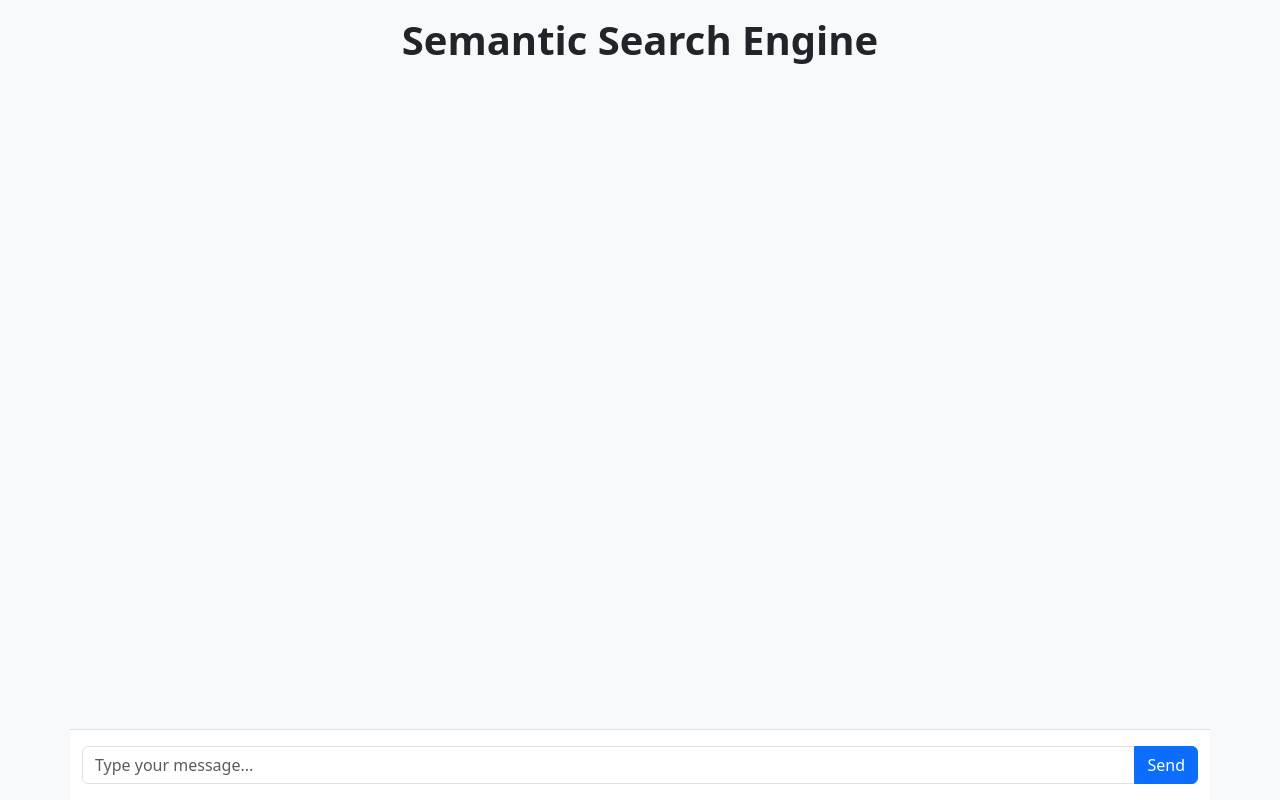
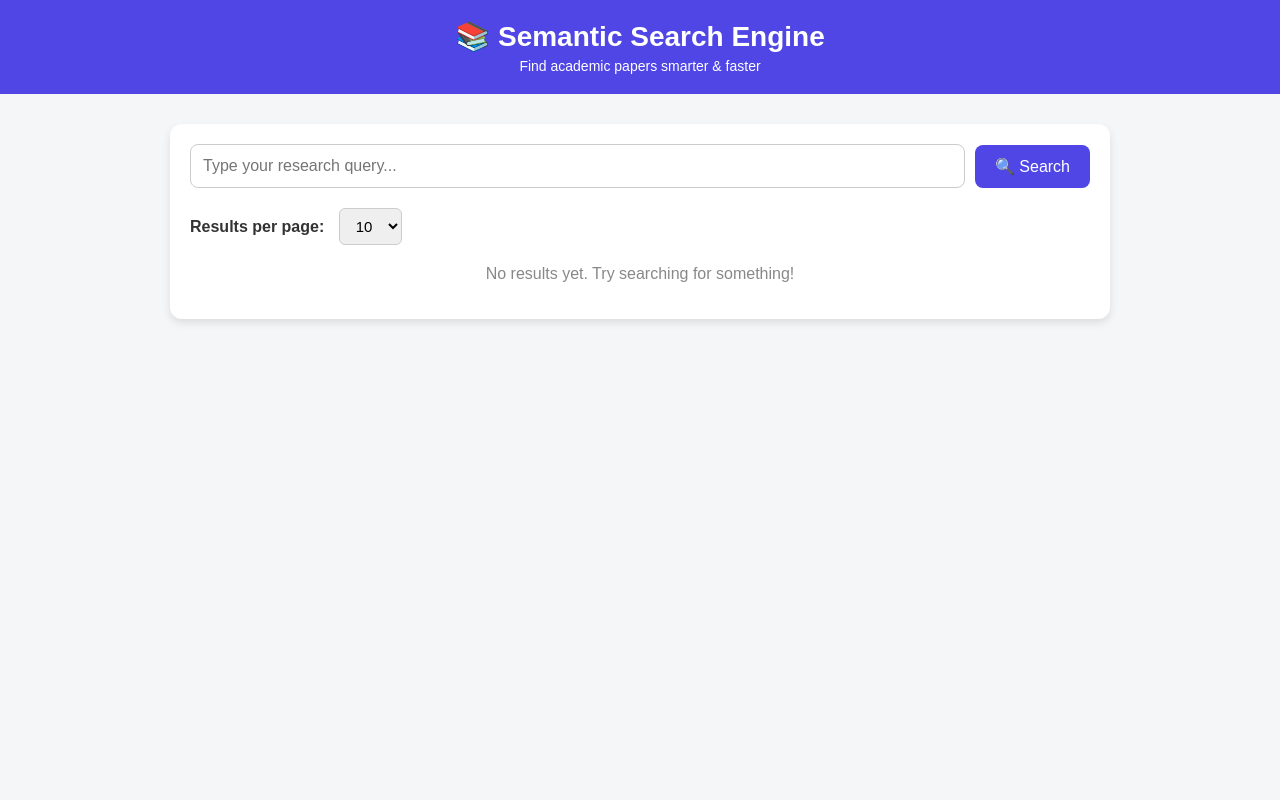
Before and after one commit to jacobm3642/search-data309, a Flask app: page / in a window 1280 px wide. Run offline with Flask 3, Linux system fonts and the light colour scheme.

Commit message:
refresh the UI and adding mock data for testing

```diff
--- a/static/js/script.js
+++ b/static/js/script.js
@@ -1,102 +1,65 @@
-$(document).ready(function () {
+document.addEventListener("DOMContentLoaded", function () {
+    const queryInput = document.getElementById("query");
+    const sendBtn = document.getElementById("sendBtn");
+    const topkSelect = document.getElementById("topk");
+    const resultsDiv = document.getElementById("results");
 
-    // Add a chat bubble to the UI
-    function addMessage(text, sender = 'user') {
-        const bubble = $('<div>')
-            .addClass(`p-2 my-2 rounded ${sender === 'user' ? 'bg-primary text-white text-end' : 'bg-secondary text-white text-start'}`)
-            .text(text);
+    function displayResults(results) {
+        resultsDiv.innerHTML = "";
 
-        const row = $('<div>').addClass('row').append(bubble);
-        $('#chat-container').append(row);
-
-        $('#chat-container').scrollTop($('#chat-container')[0].scrollHeight);
+        if (!results.length) {
+            resultsDiv.innerHTML = "<p style='color:#888;text-align:center;'>No results found.</p>";
+            return;
         }
 
-    // Display search results returned from backend
-    function displayResults(results) {
         results.forEach(item => {
-            let resultCard = `
-                <div class="card my-2">
-                    <div class="card-body">
-                        <h5 class="card-title">${item.title || "Untitled"}</h5>
-                        <h6 class="card-subtitle mb-2 text-muted">
-                            ${item.author || "Unknown author"} • ${item.year || "N/A"}
-                        </h6>
-                        <p class="card-text">${item.abstract || "No abstract available."}</p>
-                        <span class="badge bg-info text-dark">
-                            Similarity: ${item.similarity ?? "N/A"}
+            const card = document.createElement("div");
+            card.style.cssText = "background:#fff; border-radius:10px; box-shadow:0 2px 6px rgba(0,0,0,0.1); padding:15px; margin-bottom:15px;";
+
+            card.innerHTML = `
+                <h3 style="margin:0; color:#4f46e5;">${item.title}</h3>
+                <p style="margin:5px 0; font-size:14px; color:#555;">
+                    ${item.author} • ${item.year}
+                </p>
+                <p style="margin:10px 0; font-size:15px;">${item.abstract}</p>
+                <span style="display:inline-block; padding:5px 10px; background:#e0e7ff; color:#1e3a8a; border-radius:6px; font-size:13px;">
+                    Similarity: ${item.similarity !== null ? item.similarity.toFixed(3) : "N/A"}
                 </span>
-                    </div>
-                </div>
             `;
-            $('#chat-container').append(resultCard);
+            resultsDiv.appendChild(card);
         });
-
-        // Auto-scroll to bottom
-        $('#chat-container').scrollTop($('#chat-container')[0].scrollHeight);
     }
 
-    // Handle Send button / Enter key
-    $('#search-form').submit(function (event) {
-        event.preventDefault();
+    function sendQuery() {
+        const queryText = queryInput.value.trim();
+        const topk = parseInt(topkSelect.value, 10);
 
-        const input = $('#user-input');
-        const message = input.val().trim();
-        if (message === '') return;
+        if (queryText === "") return;
 
-        // Add user message to chat
-        addMessage(message, 'user');
-        input.val('');
+        resultsDiv.innerHTML = "<p style='color:#666;text-align:center;'>Searching...</p>";
 
-        // === MOCK DATA FOR TESTING ===
-        const dummyResults = [
-            {
-                title: "Understanding AI",
-                author: "Alice Smith",
-                year: 2021,
-                abstract: "An overview of artificial intelligence concepts and methods.",
-                similarity: 0.95
-            },
-            {
-                title: "Deep Learning in Practice",
-                author: "Bob Johnson",
-                year: 2022,
-                abstract: "Practical applications of deep learning in real-world scenarios.",
-                similarity: 0.92
-            },
-            {
-                title: "Natural Language Processing Basics",
-                author: "Carol Lee",
-                year: 2020,
-                abstract: "Introduction to NLP techniques for text analysis.",
-                similarity: 0.89
+        fetch("/search", {
+            method: "POST",
+            headers: { "Content-Type": "application/json" },
+            body: JSON.stringify({ query: queryText, topk: topk })
+        })
+            .then(response => response.json())
+            .then(data => {
+                if (data.error) {
+                    resultsDiv.innerHTML = `<p style='color:red;text-align:center;'>${data.error}</p>`;
+                } else {
+                    displayResults(data.results || []);
                 }
-        ];
+            })
+            .catch(() => {
+                resultsDiv.innerHTML = "<p style='color:red;text-align:center;'>Server error. Please try again.</p>";
+            });
+    }
 
-        // Display mock results instead of calling backend
-        displayResults(dummyResults);
-
-        // === END MOCK DATA ===
+    sendBtn.addEventListener("click", sendQuery);
+    queryInput.addEventListener("keypress", function (e) {
+        if (e.key === "Enter") {
+            sendQuery();
+        }
     });
-
 });
-
-//         // Create JSON payload for backend
-//         const jsonData = { query: message };
-
-//         // Send JSON to Flask endpoint
-//         $.ajax({
-//             url: "/search",
-//             type: "POST",
-//             contentType: "application/json",
-//             data: JSON.stringify(jsonData),
-//             success: function (response) {
-//                 displayResults(response.results || []);
-//             },
-//             error: function () {
-//                 addMessage("Error communicating with server.", 'system');
-//             }
-//         });
-//     });
-
-// });
--- a/templates/chat.html
+++ b/templates/chat.html
@@ -1,38 +1,48 @@
 <!DOCTYPE html>
 <html lang="en">
 <head>
-    <meta charset="UTF-8">
-    <title>Semantic Search Engine</title>
+  <meta charset="UTF-8">
+  <title>Semantic Search Engine</title>
+</head>
+<body style="margin:0; font-family:Arial, sans-serif; background:#f4f6f8; color:#333;">
 
-    <!-- Bootstrap CSS -->
-    <link href="https://cdn.jsdelivr.net/npm/bootstrap@5.3.2/dist/css/bootstrap.min.css" rel="stylesheet">
-    <!-- jQuery -->
-    <script src="https://code.jquery.com/jquery-3.7.1.min.js"></script>
+  <!-- Header -->
+  <div style="background:#4f46e5; padding:20px; text-align:center; color:white;">
+    <h1 style="margin:0; font-size:28px;">📚 Semantic Search Engine</h1>
+    <p style="margin:5px 0 0; font-size:14px;">Find academic papers smarter & faster</p>
+  </div>
 
-    <!-- Custom CSS (optional) -->
-    <link rel="stylesheet" href="{{ url_for('static', filename='css/style.css') }}">
-</head>
-<body class="bg-light d-flex flex-column vh-100">
+  <!-- Search Section -->
+  <div style="max-width:900px; margin:30px auto; padding:20px; background:white; border-radius:12px; box-shadow:0 4px 8px rgba(0,0,0,0.1);">
 
-    <!-- Title/Header -->
-    <div class="container py-3">
-        <h1 class="text-center fw-bold">Semantic Search Engine</h1>
+    <div style="display:flex; gap:10px; align-items:center; margin-bottom:20px;">
+      <input id="query" type="text" placeholder="Type your research query..."
+             style="flex:1; padding:12px; border-radius:8px; border:1px solid #ccc; font-size:16px;">
+      <button id="sendBtn"
+              style="padding:12px 20px; background:#4f46e5; color:white; border:none; border-radius:8px; cursor:pointer; font-size:16px;">
+        🔍 Search
+      </button>
     </div>
 
-    <!-- Chat Area -->
-    <div id="chat-container" class="container flex-grow-1 overflow-auto py-3">
-        <!-- Messages will be added here dynamically -->
+    <!-- Top-K Selector -->
+    <div style="margin-bottom:20px;">
+      <label for="topk" style="margin-right:10px; font-weight:bold;">Results per page:</label>
+      <select id="topk" style="padding:8px 12px; border-radius:6px; border:1px solid #ccc; font-size:15px;">
+        <option value="10" selected>10</option>
+        <option value="20">20</option>
+        <option value="30">30</option>
+        <option value="40">40</option>
+        <option value="50">50</option>
+      </select>
     </div>
 
-    <!-- Input Area -->
-    <div class="container py-3 border-top bg-white">
-        <form id="search-form" class="input-group">
-            <input type="text" id="user-input" class="form-control" placeholder="Type your message..." />
-            <button type="submit" class="btn btn-primary" id="send-btn">Send</button>
-        </form>
+    <!-- Results Section -->
+    <div id="results" style="margin-top:20px;">
+      <p style="color:#888; text-align:center;">No results yet. Try searching for something!</p>
     </div>
+  </div>
 
-    <!-- JavaScript -->
-    <script src="{{ url_for('static', filename='js/script.js') }}"></script>
+  <!-- Script -->
+  <script src="/static/js/script.js"></script>
 </body>
 </html>
--- a/uiapp.py
+++ b/uiapp.py
@@ -1,7 +1,9 @@
 from flask import Flask, render_template, request, jsonify
 from database_integration import Database_handler, Query
+import random
 
 app = Flask(__name__)
+USE_MOCK = True #change to false when don need the mock data
 
 db_handler = Database_handler()
 
@@ -16,25 +18,41 @@ def search():
         return jsonify({"error": "No query provided"}), 400
 
     query_text = data["query"]
+    topk = int(data.get("topk", 10))
 
-    q = Query().set_body(query_text).set_count(10)
+    if USE_MOCK:
+        # ---- Mock results ----
+        mock_results = []
+        for i in range(topk):
+            mock_results.append({
+                "title": f"Sample Paper {i+1}",
+                "author": f"Author {chr(65+i%26)}",
+                "year": random.choice([2018, 2019, 2020, 2021, 2022, 2023]),
+                "abstract": f"This is a mock abstract for paper {i+1}. It describes how semantic search improves research.",
+                "similarity": round(random.uniform(0.7, 0.99), 3)
+            })
+        return jsonify({"results": mock_results})
 
+    # ---- Real DB search ----
+    q = Query().set_body(query_text).set_count(topk)
     try:
         results = db_handler.search(q)
-
-        # change the format when we decided what structure
         formatted_results = []
-        for r in results.items:
+        for r in getattr(results, "items", []):
             formatted_results.append({
                 "title": getattr(r, "title", "Untitled"),
-                "snippet": getattr(r, "snippet", str(r))
+                "author": getattr(r, "author", "Unknown author"),
+                "year": getattr(r, "year", "N/A"),
+                "abstract": getattr(r, "abstract", getattr(r, "snippet", "No abstract available")),
+                "similarity": getattr(r, "similarity", None)
             })
 
         return jsonify({"results": formatted_results})
 
     except Exception as e:
-        print("Error during search:", e)
-        return jsonify({"error": "Search failed"}), 500
+        import traceback
+        traceback.print_exc()
+        return jsonify({"error": f"Search failed: {str(e)}"}), 500
 
 if __name__ == '__main__':
     app.run(debug=True)
```
Lines whose indentation alone changed are shown as unchanged.
